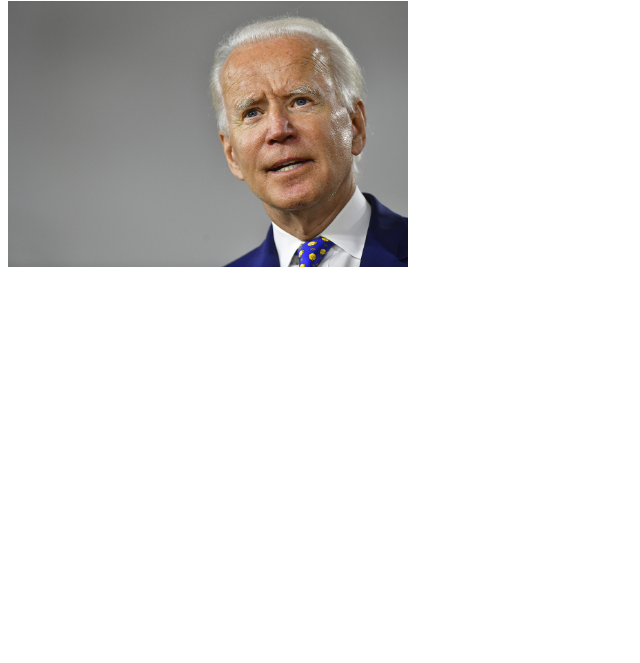
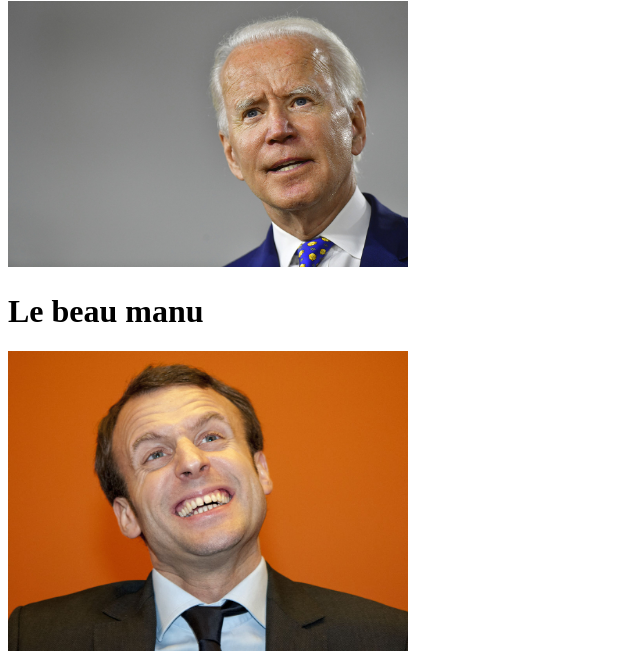
Before and after one commit to Hugo2427/monsiteweb, a plain HTML site: page index.html in a window 1280 px wide. Shown: the part 563-1226 px from the top of the page, without its empty margins (0-640 px from the left). Before the commit the page ends 842 px from the top, so only its background shows below. Drawn offline with Linux system fonts and the light colour scheme.

Commit message:
Ajout du beau manu

```diff
--- a/index.html
+++ b/index.html
@@ -12,6 +12,8 @@
   <img src="img/trump.jpg" width="400px">
   <h1>Biden sleepy joe</h1>
   <img src="img/biden.jpg" alt="sleepy joe" width="400px">
+  <h1>Le beau manu</h1>
+  <img src="img/macron.jpg" alt="sleepy joe" width="400px">
 
 </body>
 
```
